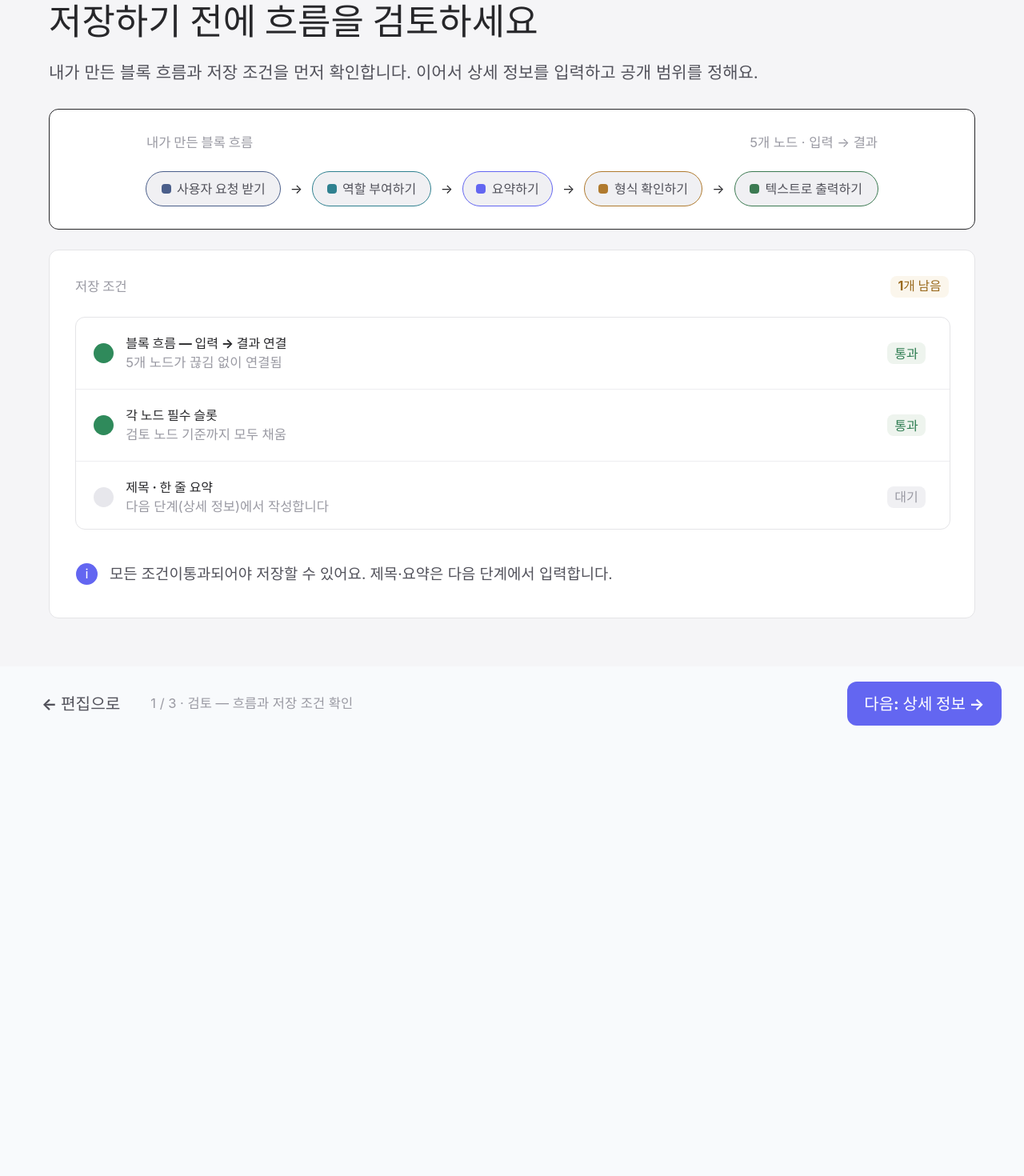
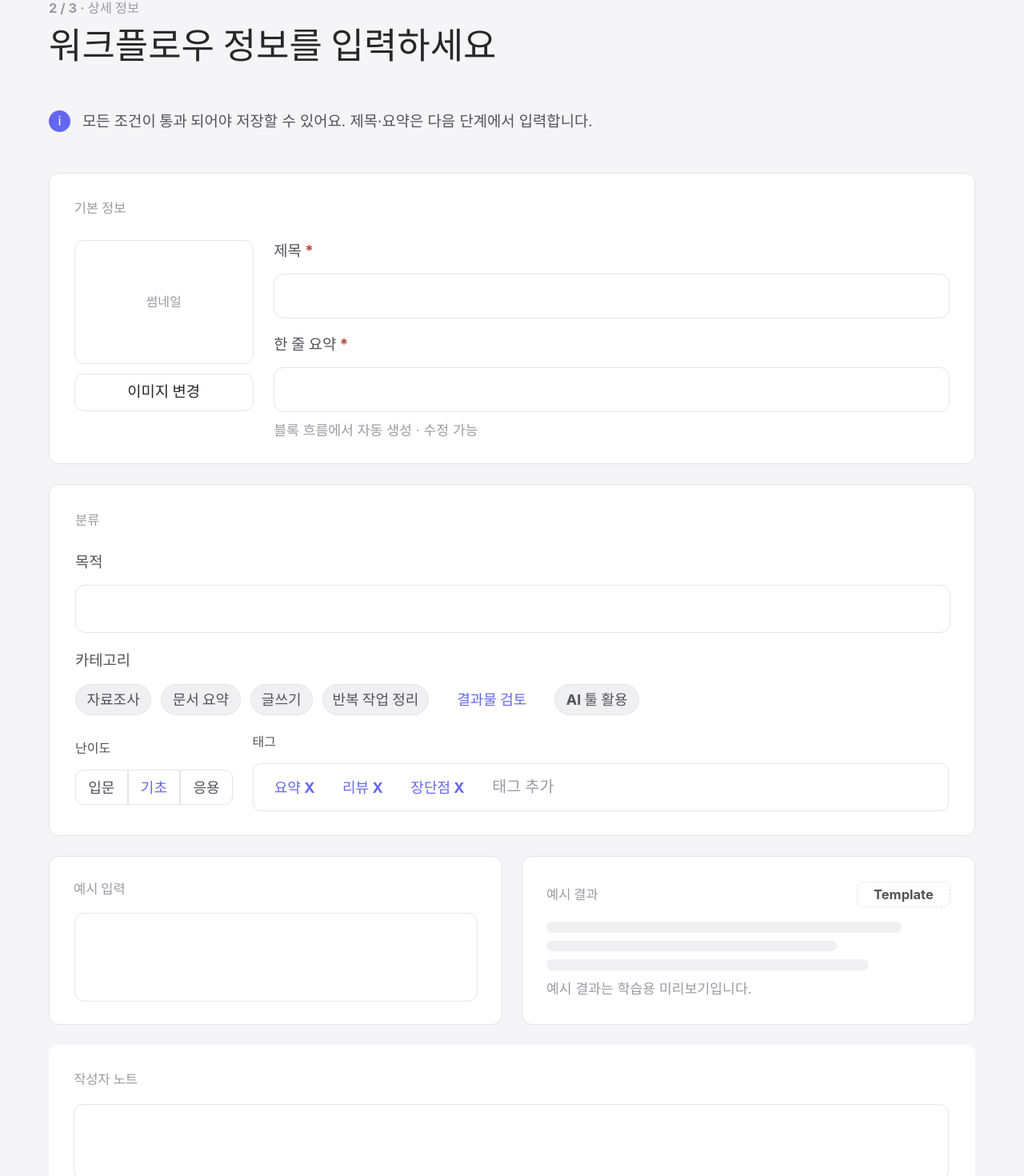
Before and after one commit to UMCLearningLM/UMCLearningLM_FE, a React (Vite) app in the folder LearningLM/: page / in a window 1280 px wide. Shown: the part 174-1644 px from the top of the page at 80% size. Before the commit the page ends 1101 px from the top, so only its background shows below. Built offline with nearby package versions, Linux system fonts and the light colour scheme.

Commit message:
화면 구현 완료

```diff
--- a/LearningLM/src/pages/Studio_create_review_details1.tsx
+++ b/LearningLM/src/pages/Studio_create_review_details1.tsx
@@ -28,95 +28,113 @@ export function Studio_create_review1() {
             </div>
             <main className="min-h-screen pb-[60px] flex justify-center  bg-[#F5F5F7]">
                 <div className="w-[1158px]  flex flex-col min-h-screen text-[#27272A]">
-                    <p className="mt-[8px] text-[#9A9AA3] text-[16.5px] font-bold">자유 제작 · 저장 검토</p>
-                    <p className="text-[45px] font-bold">저장하기 전에 흐름을 검토하세요</p>
-                    <p className="mt-[14.4px] text-[#52525B] text-[21px]">내가 만든 블록 흐름과 저장 조건을 먼저 확인합니다. 이어서 상세 정보를 입력하고 공개 범위를 정해요.</p>
-                    {/* 내가 만든 흐름 컴포넌트 */}
-                    <div className="w-[1158px] h-[150.8px] mt-[30.2px] bg-white flex flex-col gap-[23.8px] items-center justify-center border-[1.5px] rounded-[12px]">
-                        <div className="w-[914px] flex items-center justify-between text-[#9A9AA3] text-[16.5px]">
-                            <p className="font-bold">내가 만든 블록 흐름</p>
-                            <p className="text-[16.5px]">5개 노드 · 입력 → 결과</p>
-                        </div>
-                        <div className="flex items-center gap-[12px]">
-                            <div className="w-[168.4px] h-[43.5px] bg-[#F0F0F3] px-[8px] border-[1.5px] border-[#4A5E8A] rounded-[50px] flex items-center justify-center gap-[7.5px]
-                            text-[#52525B] text-[16px] font-bold">
-                                <div className="w-[12px] h-[12px] bg-[#4A5E8A] rounded-[4px]" />사용자 요청 받기
+                    <p className="mt-[38px] text-[#9A9AA3] text-[16.5px] font-bold">2 / 3 · 상세 정보</p>
+                    <p className="text-[45px] font-bold">워크플로우 정보를 입력하세요</p>
+                    <div className="flex itesm-center mt-[48px] gap-[15px]">
+                        <p className="w-[27px] h-[27px] flex items-center justify-center bg-[#6366F1] rounded-[50px]
+                                text-white text-[16.5px]">i</p>
+                        <p className="text-[#52525B] text-[18.8px]">모든 조건이<span className=" font-bold"> 통과 </span>되어야 저장할 수 있어요. 제목·요약은 다음 단계에서 입력합니다.</p>
+                    </div>
+                    {/*기본 정보 컴포넌트 */}
+                    <div className="w-[1158px] h-[364px] mt-[50px] pt-[30.4px] pl-[30.7px] bg-white gap-[23.8px] border-[1.5px] border-[#E4E4E7] rounded-[12px]">
+                        <p className="text-[#9A9AA3] text-[16.5px] font-bold">기본 정보</p>
+                        <div className="mt-[27px] flex items-center">
+                            <div className="w-[224px] flex flex-col gap-[12px]">
+                                <button className="h-[155px] flex items-center justify-center border-[1.5px] border-[#E4E4E7] rounded-[12px]
+                                text-[#9A9AA3] text-[16.5px]">썸네일</button>
+                                <p className="cursor-pointer hover:text-white hover:bg-[#6366F1] h-[47px] flex items-center justify-center border-[1.5px] border-[#E4E4E7] rounded-[12px]
+                                text-[18.8px] font-bold">이미지 변경</p>
                             </div>
-                            <p>→</p>
-                            <div className="w-[148.6px] h-[43.5px] bg-[#F0F0F3] px-[8px] border-[1.5px] border-[#2F8190] rounded-[50px] flex items-center justify-center gap-[7.5px]
-                            text-[#52525B] text-[16px] font-bold">
-                                <div className="w-[12px] h-[12px] bg-[#2F8190] rounded-[4px]" />역할 부여하기
-                            </div>
-                            <p>→</p>
-                            <div className="w-[113px] h-[43.5px] bg-[#F0F0F3] px-[8px] border-[1.5px] border-[#6366F1] rounded-[50px] flex items-center justify-center gap-[7.5px]
-                            text-[#52525B] text-[16px] font-bold">
-                                <div className="w-[12px] h-[12px] bg-[#6366F1] rounded-[4px]" />요약하기
-                            </div>
-                            <p>→</p>
-                            <div className="w-[148px] h-[43.5px] bg-[#F0F0F3] px-[8px] border-[1.5px] border-[#B07A2E] rounded-[50px] flex items-center justify-center gap-[7.5px]
-                            text-[#52525B] text-[16px] font-bold">
-                                <div className="w-[12px] h-[12px] bg-[#B07A2E] rounded-[4px]" />형식 확인하기
-                            </div>
-                            <p>→</p>
-                            <div className="w-[180px] h-[43.5px] bg-[#F0F0F3] px-[8px] border-[1.5px] border-[#3C7A52] rounded-[50px] flex items-center justify-center gap-[7.5px]
-                            text-[#52525B] text-[16px] font-bold">
-                                <div className="w-[12px] h-[12px] bg-[#3C7A52] rounded-[4px]" />텍스트로 출력하기
+                            <div className="w-[845px] h-[214px] ml-[25.5px]">
+                                <p className="text-[#52525B] text-[18.8px] font-bold">제목<span className="text-[#C0473C]"> *</span></p>
+                                <input className="w-full h-[56px] mt-[14.5px] border-[1.5px] border-[#E4E4E7] rounded-[12px]" />
+                                <p className="mt-[18.4px] text-[#52525B] text-[18.8px] font-bold">한 줄 요약<span className="text-[#C0473C]"> *</span></p>
+                                <input className="w-full h-[56px] mt-[14.5px] border-[1.5px] border-[#E4E4E7] rounded-[12px]" />
+                                <p className="mt-[9.6px] text-[#9A9AA3] text-[17.2px]">블록 흐름에서 자동 생성 · 수정 가능</p>
                             </div>
                         </div>
                     </div>
-                    {/* 저장 조건 컴포넌트 */}
-                    <div className="w-full h-[460.8px] mt-[24.8px] px-[32px] pt-[32px] bg-white border-[1.5px] border-[#E4E4E7] rounded-[12px]">
+                    {/* 분류 컴포넌트 */}
+                    <div className="w-full h-[440px] mt-[24.8px] px-[32px] pt-[32px] bg-white border-[1.5px] border-[#E4E4E7] rounded-[12px]">
                         <div className="flex items-center justify-between font-bold">
-                            <p className="text-[#9A9AA3] text-[16.5px]">저장 조건</p>
-                            <p className="w-[73px] h-[26.6px] bg-[#FBF6EC] flex items-center justify-center rounded-[8px] text-[#9A6A1E] text-[15.8px]">1개 남음</p>
+                            <p className="text-[#9A9AA3] text-[16.5px]">분류</p>
                         </div>
-                        {/* 큰 박스 */}
-                        <div className="w-[1094px] h-[266px] mt-[24.8px] border-[1.5px] border-[#E4E4E7] rounded-[12px]">
-                            <div className="h-[88.8px] flex items-center">
-                                <div className="ml-[21.75px] w-[25.5px] h-[25.5px] bg-[#2F8A5B] rounded-[50%]" />
-                                <div className="flex-1 ml-[15px]">
-                                    <p className="text-[#28.8px] font-bold">블록 흐름 — 입력 → 결과 연결</p>
-                                    <p className="text-[#9A9AA3] text-[16.5px]">5개 노드가 끊김 없이 연결됨</p>
+                        <p className="mt-[25.6px] text-[#52525B] text-[18.8px] font-bold">목적</p>
+                        <input className="w-[1094px] h-[60px] mt-[14.5px] border-[1.5px] border-[#E4E4E7] rounded-[12px]" />
+                        <p className="mt-[21px] text-[#52525B] text-[18.8px] font-bold">카테고리</p>
+                        <div className="mt-[14.4px] flex items-center gap-[12px] text-[#52525B] text-[18px] font-bold">
+                            <p className="w-[95.2px] h-[39px] flex items-center justify-center bg-[#F0F0F3] border-[1.5px] border-[#E4E4E7] rounded-[50px]
+                            ">자료조사</p>
+                            <p className="w-[99.5px] h-[39px] flex items-center justify-center bg-[#F0F0F3] border-[1.5px] border-[#E4E4E7] rounded-[50px]
+                            ">문서 요약</p>
+                            <p className="w-[78px] h-[39px] flex items-center justify-center bg-[#F0F0F3] border-[1.5px] border-[#E4E4E7] rounded-[50px]
+                            ">글쓰기</p>
+                            <p className="w-[133.4px] h-[39px] flex items-center justify-center bg-[#F0F0F3] border-[1.5px] border-[#E4E4E7] rounded-[50px]
+                            ">반복 작업 정리</p>
+                            <p className="w-[133.4px] flex items-center justify-center text-[#6366F1] text-[18px] font-bold">결과물 검토</p>
+                            <p className="w-[105.4px] h-[39px] flex items-center justify-center bg-[#F0F0F3] border-[1.5px] border-[#E4E4E7] rounded-[50px]
+                            ">AI 툴 활용</p>
+                        </div>
+                        <div className="flex items-center text-[#52525B] font-bold">
+                            <div className="w-[196.8px] mt-[21px]">
+                                <p className="">난이도</p>
+                                <div className=" h-[44px] mt-[15.2px] flex items-center border-[1.5px] border-[#E4E4E7] rounded-[10px] text-[18px]">
+                                    <p className="w-[65.6px] flex items-center justify-center">입문</p>
+                                    <div className="h-[42px] border-[1.5px] border-[#E4E4E7]" />
+                                    <p className="w-[65.6px] flex items-center justify-center text-[#6366F1]">기초</p>
+                                    <div className="h-[42px] border-[1.5px] border-[#E4E4E7]" />
+                                    <p className="w-[65.6px] flex items-center justify-center">응용</p>
                                 </div>
-                                <p className="mr-[30px] w-[48.2px] h-[26.6px] bg-[#EEF4EE] rounded-[8px] flex items-center justify-center
-                                text-[#2F7D52] font-bold">통과</p>
                             </div>
-
-
-                            <div className="border-b-[1.5px] border-[#EEEEF1]" />
-                            <div className="h-[88.8px] flex items-center">
-                                <div className="ml-[21.75px] w-[25.5px] h-[25.5px] bg-[#2F8A5B] rounded-[50%]" />
-                                <div className="flex-1 ml-[15px]">
-                                    <p className="text-[#28.8px] font-bold">각 노드 필수 슬롯</p>
-                                    <p className="text-[#9A9AA3] text-[16.5px]">검토 노드 기준까지 모두 채움</p>
+                            <div className="w-[871px] mt-[21px] ml-[24.8px]">
+                                <p>태그</p>
+                                <div className="w-full h-[60px] mt-[15.2px] pl-[26.2px] flex items-center gap-[34.6px] border-[1.5px] border-[#E4E4E7] rounded-[10px]
+                                text-[18px] text-[#6366F1]">
+                                    <p>요약 <span className="cursor-pointer">X</span></p>
+                                    <p>리뷰 <span className="cursor-pointer">X</span></p>
+                                    <p>장단점 <span className="cursor-pointer">X</span></p>
+                                    <p className="cursor-pointer text-[#9A9AA3] text-[19.5px] font-normal">태그 추가</p>
                                 </div>
-                                <p className="mr-[30px] w-[48.2px] h-[26.6px] bg-[#EEF4EE] rounded-[8px] flex items-center justify-center
-                                text-[#2F7D52] font-bold">통과</p>
-                            </div>
-                            <div className="border-b-[1.5px] border-[#EEEEF1]" />
-                            <div className="h-[88.8px] flex items-center">
-                                <div className="ml-[21.75px] w-[25.5px] h-[25.5px] bg-[#E7E7EC] rounded-[50%]" />
-                                <div className="flex-1 ml-[15px]">
-                                    <p className="text-[#28.8px] font-bold">제목 · 한 줄 요약</p>
-                                    <p className="text-[#9A9AA3] text-[16.5px]">다음 단계(상세 정보)에서 작성합니다</p>
-                                </div>
-                                <p className="mr-[30px] w-[48.2px] h-[26.6px] bg-[#F0F0F3] rounded-[8px] flex items-center justify-center
-                                text-[#9A9AA3] font-bold">대기</p>
-                            </div>
-                            <div className="flex itesm-center mt-[38px] gap-[15px]">
-                                <p className="w-[27px] h-[27px] flex items-center justify-center bg-[#6366F1] rounded-[50px]
-                                text-white text-[16.5px]">i</p>
-                                <p className="text-[#52525B] text-[18.8px]">모든 조건이<span className=" font-bold">통과</span>되어야 저장할 수 있어요. 제목·요약은 다음 단계에서 입력합니다.</p>
                             </div>
                         </div>
+
+                    </div>
+                    <div className="mt-[24.75px] flex items-center justify-between">
+                        <div className="w-[567px] h-[210.8px] bg-white flex flex-col items-center justify-center gap-[18px] border-[1.5px] border-[#E4E4E7] rounded-[12px]">
+                            <p className="w-full ml-[60px] text-[#9A9AA3] text-[16.5px] font-bold">예시 입력</p>
+                            <input className="w-[504px] h-[111px] border-[1.5px] border-[#E4E4E7] rounded-[12px]" />
+                        </div>
+                        <div className="w-[567px] h-[210.8px] px-[30px] bg-white flex flex-col items-center justify-center gap-[18px] border-[1.5px] border-[#E4E4E7] rounded-[12px]">
+                            <div className="w-full flex items-center justify-between ">
+                                <p className="text-[#9A9AA3] text-[16.5px] font-bold">예시 결과</p>
+                                <p className="w-[117.2px] h-[32px] flex items-center justify-center border-[1.5px] border-[#E4E4E7] border-dashed rounded-[8px]
+                                text-[#52525B] text-[16.5px] font-bold">Template</p>
+                            </div>
+                            <div className="w-full flex flex-col gap-[10px]">
+                                <div className="w-[444px] h-[13.5px] bg-[#F0F0F3] rounded-[50px]" />
+                                <div className="w-[362.8px] h-[13.5px] bg-[#F0F0F3] rounded-[50px]" />
+                                <div className="w-[403.2px] h-[13.5px] bg-[#F0F0F3] rounded-[50px]" />
+                                <p className="text-[#9A9AA3] text-[17.2px]">예시 결과는 학습용 미리보기입니다. </p>
+                            </div>
+                        </div>
+                    </div>
+                    <div className="w-[1158px] h-[196px] mt-[24.8px] pt-[31.2px] pl-[31.2px] bg-white rounded-[12px]">
+                        <p className="text-[#9A9AA3] text-[16.5px] font-bold">작성자 노트</p>
+                        <input className="w-[1094px] h-[95px] mt-[18px] border-[1.5px] border-[#E4E4E7] rounded-[12px]" />
                     </div>
                 </div>
             </main>
             <footer className="h-[94px] pl-[52px] pr-[28px]  flex items-center">
-                <p className="text-[#52525B] text-[20.2px] font-bold">← 편집으로</p>
+                <p className="text-[#52525B] text-[20.2px] font-bold"
+                    onClick={() => {
+
+                    }}>← 편집으로</p>
                 <p className="flex-1 pl-[38px] text-[#9A9AA3] text-[16.5px]">1 / 3 · 검토 — 흐름과 저장 조건 확인</p>
-                <p className="w-[193px] h-[55.5px] bg-[#6366F1] flex items-center justify-center rounded-[12px]
-                text-white text-[20px] font-bold">다음: 상세 정보 →</p>
+                <p className="hover:bg-[#3A3DC2] w-[193px] h-[55.5px] bg-[#6366F1] flex items-center justify-center rounded-[12px]
+                text-white text-[20px] font-bold"
+                    onClick={() => {
+
+                    }}>다음: 상세 정보 →</p>
             </footer>
         </>
     )
```
